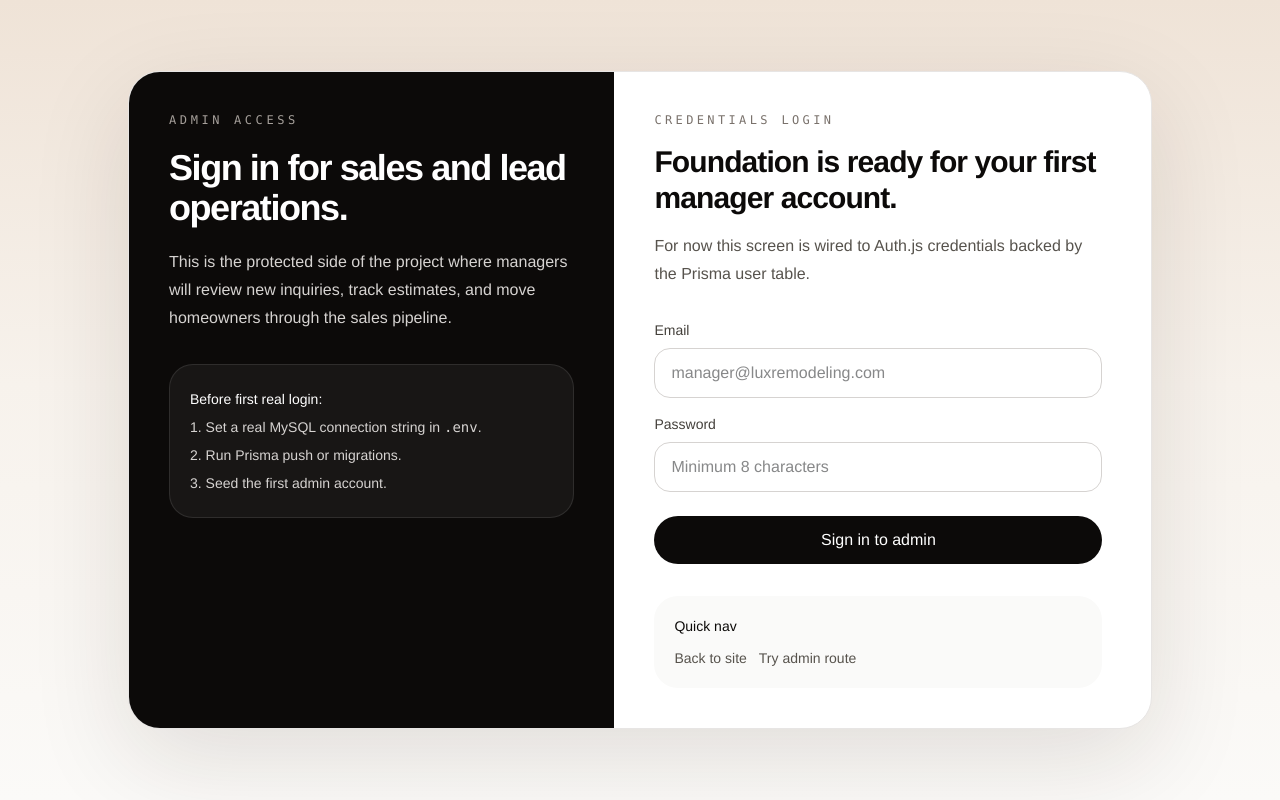
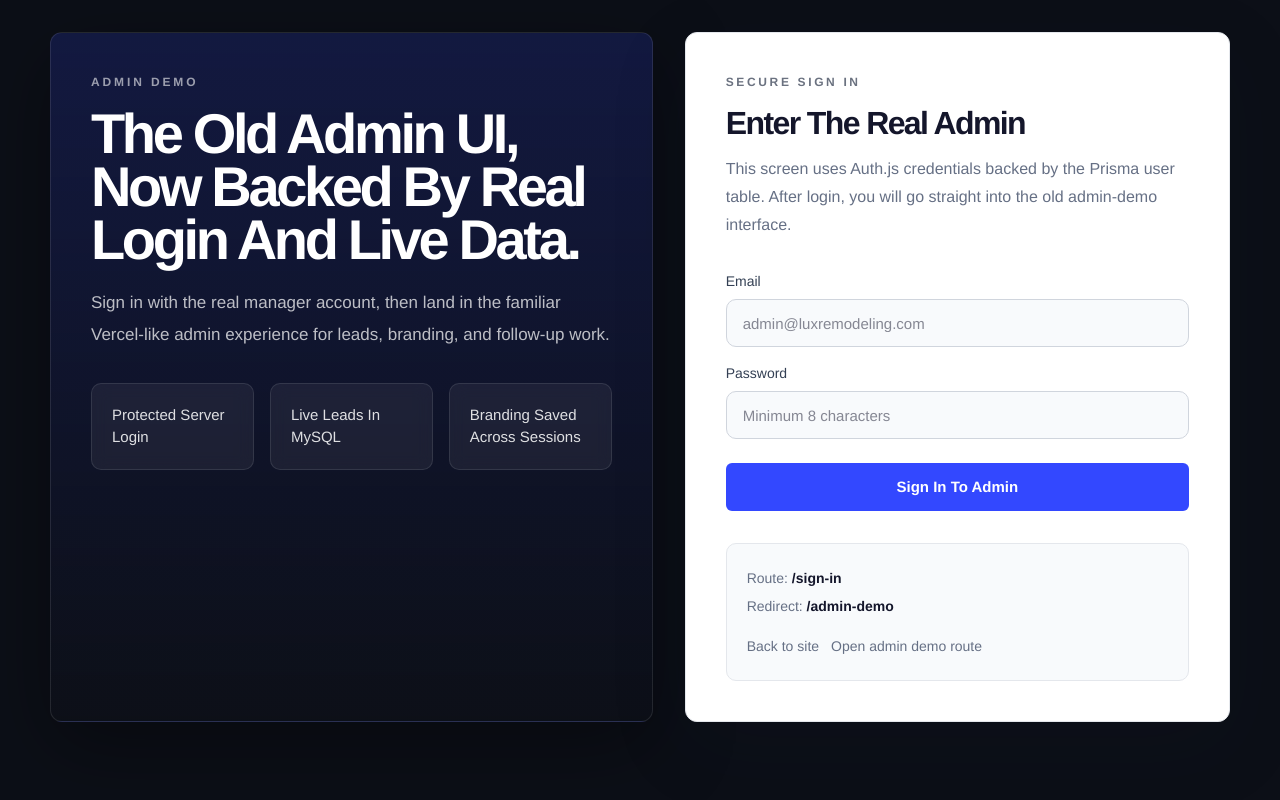
Before and after one commit to power-bl-labs/lux-remodeling, a Next.js app: page /sign-in in a window 1280 px wide. Built offline with nearby package versions, Linux system fonts and the light colour scheme; no server answers; the database is empty.

Commit message:
Restore classic admin UI on top of secure auth

```diff
--- a/src/app/sign-in/page.tsx
+++ b/src/app/sign-in/page.tsx
@@ -9,59 +9,68 @@ type SignInPageProps = {
 
 export default async function SignInPage({ searchParams }: SignInPageProps) {
   const params = await searchParams;
-  const callbackUrl = params.callbackUrl ?? "/admin";
+  const callbackUrl = params.callbackUrl ?? "/admin-demo";
 
   return (
-    <main className="flex min-h-screen items-center justify-center bg-[linear-gradient(180deg,#efe3d7_0%,#f7f2ec_48%,#fbfaf8_100%)] px-6 py-12">
-      <div className="grid w-full max-w-5xl overflow-hidden rounded-[2rem] border border-stone-200 bg-white shadow-[0_30px_100px_rgba(42,28,20,0.12)] lg:grid-cols-[0.95fr_1.05fr]">
-        <section className="bg-stone-950 px-8 py-10 text-stone-100 md:px-10">
-          <p className="font-mono text-xs uppercase tracking-[0.3em] text-stone-400">
-            Admin access
+    <main className="min-h-screen bg-[#0c0f17] px-4 py-8 text-white sm:px-6 lg:px-8">
+      <div className="mx-auto grid max-w-[1180px] gap-8 lg:grid-cols-[1.05fr_0.95fr]">
+        <section className="rounded-[12px] border border-white/10 bg-[linear-gradient(180deg,rgba(51,72,255,0.18),rgba(13,16,24,0.92))] p-8 shadow-[0_24px_80px_rgba(0,0,0,0.36)] sm:p-10">
+          <p className="text-[12px] font-semibold uppercase tracking-[0.24em] text-white/58">
+            Admin Demo
           </p>
-          <h1 className="mt-5 text-4xl font-semibold tracking-[-0.04em] text-white">
-            Sign in for sales and lead operations.
+          <h1 className="mt-4 max-w-[620px] text-[42px] leading-[0.95] font-semibold tracking-[-0.06em] text-white sm:text-[56px]">
+            The Old Admin UI, Now Backed By Real Login And Live Data.
           </h1>
-          <p className="mt-5 max-w-md text-base leading-7 text-stone-300">
-            This is the protected side of the project where managers will review
-            new inquiries, track estimates, and move homeowners through the sales
-            pipeline.
+          <p className="mt-5 max-w-[620px] text-[17px] leading-8 text-white/72">
+            Sign in with the real manager account, then land in the familiar
+            Vercel-like admin experience for leads, branding, and follow-up work.
           </p>
-
-          <div className="mt-8 rounded-[1.5rem] border border-white/10 bg-white/5 p-5 text-sm leading-7 text-stone-300">
-            <p className="font-medium text-white">Before first real login:</p>
-            <p>
-              1. Set a real MySQL connection string in <code>.env</code>.
-            </p>
-            <p>2. Run Prisma push or migrations.</p>
-            <p>3. Seed the first admin account.</p>
+          <div className="mt-8 grid gap-4 sm:grid-cols-3">
+            {[
+              "Protected Server Login",
+              "Live Leads In MySQL",
+              "Branding Saved Across Sessions",
+            ].map((item) => (
+              <div
+                key={item}
+                className="rounded-[10px] border border-white/10 bg-white/6 px-5 py-5 text-[15px] font-medium text-white/86 backdrop-blur"
+              >
+                {item}
+              </div>
+            ))}
           </div>
         </section>
 
-        <section className="px-8 py-10 md:px-10">
-          <div className="max-w-md">
-            <p className="font-mono text-xs uppercase tracking-[0.28em] text-stone-500">
-              Credentials login
+        <section className="rounded-[12px] border border-[#e4e7ec] bg-white p-8 text-[#14162b] shadow-[0_24px_80px_rgba(15,23,42,0.12)] sm:p-10">
+          <div className="max-w-[520px]">
+            <p className="text-[12px] font-semibold uppercase tracking-[0.22em] text-[#6b7280]">
+              Secure Sign In
             </p>
-            <h2 className="mt-4 text-3xl font-semibold tracking-[-0.03em] text-stone-950">
-              Foundation is ready for your first manager account.
+            <h2 className="mt-4 text-[32px] leading-[1] font-semibold tracking-[-0.05em]">
+              Enter The Real Admin
             </h2>
-            <p className="mt-4 text-base leading-7 text-stone-600">
-              For now this screen is wired to Auth.js credentials backed by the
-              Prisma user table.
+            <p className="mt-4 text-[16px] leading-7 text-[#667085]">
+              This screen uses Auth.js credentials backed by the Prisma user table.
+              After login, you will go straight into the old admin-demo interface.
             </p>
 
             <div className="mt-8">
               <SignInForm callbackUrl={callbackUrl} />
             </div>
 
-            <div className="mt-8 rounded-[1.5rem] bg-stone-50 p-5 text-sm text-stone-600">
-              <p className="font-medium text-stone-950">Quick nav</p>
+            <div className="mt-8 rounded-[10px] border border-[#e4e7ec] bg-[#f8fafc] p-5 text-[14px] leading-7 text-[#667085]">
+              <p>
+                Route: <span className="font-semibold text-[#14162b]">/sign-in</span>
+              </p>
+              <p>
+                Redirect: <span className="font-semibold text-[#14162b]">{callbackUrl}</span>
+              </p>
               <div className="mt-3 flex flex-wrap gap-3">
                 <Link className="underline-offset-4 hover:underline" href="/">
                   Back to site
                 </Link>
-                <Link className="underline-offset-4 hover:underline" href="/admin">
-                  Try admin route
+                <Link className="underline-offset-4 hover:underline" href="/admin-demo">
+                  Open admin demo route
                 </Link>
               </div>
             </div>
--- a/src/components/admin/admin-demo-shell.tsx
+++ b/src/components/admin/admin-demo-shell.tsx
@@ -1,15 +1,10 @@
 "use client";
 
 import type { ChangeEvent } from "react";
-import { useEffect, useMemo, useState } from "react";
+import { startTransition, useEffect, useMemo, useState } from "react";
 import Link from "next/link";
-import { SignOutButton } from "@/components/auth/sign-out-button";
-import {
-  DemoLead,
-  getDemoAdminCredentials,
-  saveDemoAdminPassword,
-  setDemoAdminAuth,
-} from "@/lib/demo-store";
+import { signOut } from "next-auth/react";
+import { DemoLead } from "@/lib/demo-store";
 import {
   defaultBrandTheme,
   type BrandThemeSettings,
@@ -42,8 +37,7 @@ export function AdminDemoShell({
   userRole,
 }: AdminDemoShellProps) {
   const [isHydrated, setIsHydrated] = useState(false);
-  const [isAuthed, setIsAuthed] = useState(false);
-  const [loginError, setLoginError] = useState<string | null>(null);
+  const [isSigningOut, setIsSigningOut] = useState(false);
   const [view, setView] = useState<SidebarView>("leads");
   const [leadTab, setLeadTab] = useState<LeadTab>("Quick Lead");
   const [leads, setLeads] = useState<DemoLead[]>([]);
@@ -54,8 +48,6 @@ export function AdminDemoShell({
   const [logoError, setLogoError] = useState<string | null>(null);
   const [themeSaved, setThemeSaved] = useState(false);
   const [logoSaved, setLogoSaved] = useState(false);
-  const [securityError, setSecurityError] = useState<string | null>(null);
-  const [securitySaved, setSecuritySaved] = useState(false);
 
   const quickLeads = useMemo(
     () => leads.filter((lead) => lead.type === "Quick Lead"),
@@ -88,7 +80,6 @@ export function AdminDemoShell({
     }
 
     const frame = window.requestAnimationFrame(() => {
-      setIsAuthed(true);
       setIsHydrated(true);
     });
 
@@ -120,21 +111,6 @@ export function AdminDemoShell({
         </div>
       </div>
     );
-  }
-
-  function handleLogin(formData: FormData) {
-    const username = String(formData.get("username") ?? "").trim();
-    const password = String(formData.get("password") ?? "").trim();
-    const credentials = getDemoAdminCredentials();
-
-    if (username === credentials.username && password === credentials.password) {
-      setDemoAdminAuth(true);
-      setIsAuthed(true);
-      setLoginError(null);
-      return;
-    }
-
-    setLoginError("Use your saved admin demo password.");
   }
 
   function updateThemeField<K extends keyof BrandThemeSettings>(
@@ -199,123 +175,6 @@ export function AdminDemoShell({
     }
   }
 
-  function handlePasswordSave(formData: FormData) {
-    setSecurityError(null);
-
-    const nextPassword = String(formData.get("nextPassword") ?? "").trim();
-    const confirmPassword = String(formData.get("confirmPassword") ?? "").trim();
-
-    if (nextPassword.length < 8) {
-      setSecurityError("Use at least 8 characters for the admin demo password.");
-      return;
-    }
-
-    if (nextPassword !== confirmPassword) {
-      setSecurityError("The new password and confirmation do not match.");
-      return;
-    }
-
-    saveDemoAdminPassword(nextPassword);
-    setSecuritySaved(true);
-    window.setTimeout(() => setSecuritySaved(false), 1800);
-  }
-
-  if (!isAuthed) {
-    return (
-      <div className="min-h-screen bg-[#0c0f17] px-4 py-8 text-white sm:px-6 lg:px-8">
-        <div className="mx-auto grid max-w-[1180px] gap-8 lg:grid-cols-[1.05fr_0.95fr]">
-          <section className="rounded-[12px] border border-white/10 bg-[linear-gradient(180deg,rgba(51,72,255,0.18),rgba(13,16,24,0.92))] p-8 shadow-[0_24px_80px_rgba(0,0,0,0.36)] sm:p-10">
-            <p className="text-[12px] font-semibold uppercase tracking-[0.24em] text-white/58">
-              Admin Demo
-            </p>
-            <h1 className="mt-4 max-w-[620px] text-[42px] leading-[0.95] font-semibold tracking-[-0.06em] text-white sm:text-[56px]">
-              Vercel-Like Admin UI, Wired To Your Live Local Demo Leads.
-            </h1>
-            <p className="mt-5 max-w-[620px] text-[17px] leading-8 text-white/72">
-              This demo login is local-only. Once inside, you can change site colors, review
-              Quick Leads from the hero form, and call or text each homeowner directly.
-            </p>
-            <div className="mt-8 grid gap-4 sm:grid-cols-3">
-              {[
-                "Change Brand Colors",
-                "Review Quick Leads",
-                "Call Or Text Fast",
-              ].map((item) => (
-                <div
-                  key={item}
-                  className="rounded-[10px] border border-white/10 bg-white/6 px-5 py-5 text-[15px] font-medium text-white/86 backdrop-blur"
-                >
-                  {item}
-                </div>
-              ))}
-            </div>
-          </section>
-
-          <section className="rounded-[12px] border border-[#e4e7ec] bg-white p-8 text-[#14162b] shadow-[0_24px_80px_rgba(15,23,42,0.12)] sm:p-10">
-            <p className="text-[12px] font-semibold uppercase tracking-[0.22em] text-[#6b7280]">
-              Local Sign In
-            </p>
-            <h2 className="mt-4 text-[32px] leading-[1] font-semibold tracking-[-0.05em]">
-              Enter The Demo Admin
-            </h2>
-            <p className="mt-4 text-[16px] leading-7 text-[#667085]">
-              Use the local demo credentials below. No database setup is required for this screen.
-            </p>
-
-            <form action={handleLogin} className="mt-8 grid gap-4">
-              <div className="grid gap-2">
-                <label className="text-sm font-medium text-[#344054]" htmlFor="username">
-                  Username
-                </label>
-                <input
-                  defaultValue="admin"
-                  className="h-12 rounded-[10px] border border-[#d0d5dd] bg-[#f8fafc] px-4 text-[15px] font-medium outline-none transition focus:border-[var(--brand-blue)]"
-                  id="username"
-                  name="username"
-                  type="text"
-                />
-              </div>
-              <div className="grid gap-2">
-                <label className="text-sm font-medium text-[#344054]" htmlFor="password">
-                  Password
-                </label>
-                <input
-                  defaultValue="admin"
-                  className="h-12 rounded-[10px] border border-[#d0d5dd] bg-[#f8fafc] px-4 text-[15px] font-medium outline-none transition focus:border-[var(--brand-blue)]"
-                  id="password"
-                  name="password"
-                  type="password"
-                />
-              </div>
-
-              <button
-                className="mt-2 inline-flex h-12 items-center justify-center rounded-[6px] bg-[var(--brand-blue)] px-5 text-[15px] font-semibold text-white transition hover:opacity-95"
-                type="submit"
-              >
-                Sign In To Admin Demo
-              </button>
-
-              {loginError ? (
-                <p className="text-sm font-medium text-[#b42318]">{loginError}</p>
-              ) : null}
-            </form>
-
-            <div className="mt-8 rounded-[10px] border border-[#e4e7ec] bg-[#f8fafc] p-5 text-[14px] leading-7 text-[#667085]">
-              <p>
-                URL: <span className="font-semibold text-[#14162b]">/admin-demo</span>
-              </p>
-              <p>
-                Login: <span className="font-semibold text-[#14162b]">admin</span>
-              </p>
-              <p>
-                Password: <span className="font-semibold text-[#14162b]">admin</span>
-              </p>
-            </div>
-          </section>
-        </div>
-      </div>
-    );
-  }
 
   return (
     <div className="min-h-screen bg-[#f5f7fb] text-[#14162b]">
@@ -364,13 +223,21 @@ export function AdminDemoShell({
             </button>
           </nav>
 
-          <div className="mt-6 rounded-[10px] border border-[#eaecf0] bg-[#f8fafc] px-4 py-4 text-[13px] leading-6 text-[#475467]">
-            <p className="font-semibold text-[#14162b]">{userEmail}</p>
-            <p className="uppercase tracking-[0.16em] text-[#98a2b3]">{userRole}</p>
-          </div>
-          <div className="mt-4">
-            <SignOutButton />
-          </div>
+          <button
+            className="mt-6 inline-flex h-11 w-full items-center justify-center rounded-[6px] border border-[#d0d5dd] bg-white text-[15px] font-semibold text-[#344054] transition hover:border-[#98a2b3] disabled:cursor-not-allowed disabled:opacity-60"
+            disabled={isSigningOut}
+            onClick={() => {
+              setIsSigningOut(true);
+              startTransition(async () => {
+                await signOut({
+                  callbackUrl: "/sign-in",
+                });
+              });
+            }}
+            type="button"
+          >
+            {isSigningOut ? "Signing Out..." : "Log Out"}
+          </button>
           <Link
             className="mt-3 inline-flex h-11 w-full items-center justify-center rounded-[6px] bg-[var(--brand-blue)] text-[15px] font-semibold text-white shadow-[0_10px_24px_rgba(51,72,255,0.18)] transition hover:-translate-y-0.5 hover:opacity-95"
             href="/"
@@ -498,8 +365,8 @@ export function AdminDemoShell({
                   Security
                 </h3>
                 <p className="mt-3 text-[15px] leading-7 text-[#667085]">
-                  This admin screen now relies on the real manager session instead of the old
-                  browser-only demo password.
+                  This panel keeps the old admin-demo look, but access is now protected by the
+                  real server-side manager session.
                 </p>
 
                 <div className="mt-5 rounded-[10px] border border-[#eaecf0] bg-[#f8fafc] px-4 py-4 text-[14px] text-[#667085]">
@@ -508,41 +375,9 @@ export function AdminDemoShell({
                 <div className="mt-3 rounded-[10px] border border-[#eaecf0] bg-[#f8fafc] px-4 py-4 text-[14px] text-[#667085]">
                   Role <span className="font-semibold uppercase text-[#14162b]">{userRole}</span>
                 </div>
-
-                <form action={handlePasswordSave} className="mt-5 grid gap-4">
-                  <label className="grid gap-2">
-                    <span className="text-[14px] font-semibold text-[#344054]">New Password</span>
-                    <input
-                      className="h-11 rounded-[8px] border border-[#d0d5dd] bg-white px-3 text-[14px] font-medium text-[#344054] outline-none"
-                      name="nextPassword"
-                      placeholder="At least 8 characters"
-                      type="password"
-                    />
-                  </label>
-                  <label className="grid gap-2">
-                    <span className="text-[14px] font-semibold text-[#344054]">Confirm Password</span>
-                    <input
-                      className="h-11 rounded-[8px] border border-[#d0d5dd] bg-white px-3 text-[14px] font-medium text-[#344054] outline-none"
-                      name="confirmPassword"
-                      placeholder="Repeat the new password"
-                      type="password"
-                    />
-                  </label>
-
-                  <button
-                    className="inline-flex h-12 items-center justify-center rounded-[6px] bg-[var(--brand-blue)] px-5 text-[15px] font-semibold text-white shadow-[0_10px_24px_rgba(51,72,255,0.24)] transition hover:-translate-y-0.5 hover:opacity-95"
-                    style={{ color: "#ffffff" }}
-                    type="submit"
-                  >
-                    Save Changes
-                  </button>
-                </form>
-                {securitySaved ? (
-                  <p className="mt-3 text-sm font-semibold text-[#16a34a]">Saved</p>
-                ) : null}
-                {securityError ? (
-                  <p className="mt-3 text-sm font-medium text-[#b42318]">{securityError}</p>
-                ) : null}
+                <div className="mt-5 rounded-[10px] border border-[#eaecf0] bg-[#f8fafc] px-4 py-4 text-[14px] leading-7 text-[#667085]">
+                  Use the sign-out button in the sidebar to leave this protected admin session.
+                </div>
               </div>
 
               <div className="rounded-[12px] border border-[#e4e7ec] bg-white p-6 shadow-[0_16px_44px_rgba(15,23,42,0.06)]">
--- a/src/components/auth/sign-in-form.tsx
+++ b/src/components/auth/sign-in-form.tsx
@@ -40,27 +40,27 @@ export function SignInForm({ callbackUrl }: SignInFormProps) {
   }
 
   return (
-    <form action={handleSubmit} className="grid gap-4">
+    <form action={handleSubmit} className="mt-8 grid gap-4">
       <div className="grid gap-2">
-        <label className="text-sm font-medium text-stone-700" htmlFor="email">
+        <label className="text-sm font-medium text-[#344054]" htmlFor="email">
           Email
         </label>
         <input
           required
-          className="rounded-2xl border border-stone-300 bg-white px-4 py-3 outline-none transition focus:border-stone-500"
+          className="h-12 rounded-[10px] border border-[#d0d5dd] bg-[#f8fafc] px-4 text-[15px] font-medium outline-none transition focus:border-[var(--brand-blue)]"
           id="email"
           name="email"
           type="email"
-          placeholder="manager@luxremodeling.com"
+          placeholder="admin@luxremodeling.com"
         />
       </div>
       <div className="grid gap-2">
-        <label className="text-sm font-medium text-stone-700" htmlFor="password">
+        <label className="text-sm font-medium text-[#344054]" htmlFor="password">
           Password
         </label>
         <input
           required
-          className="rounded-2xl border border-stone-300 bg-white px-4 py-3 outline-none transition focus:border-stone-500"
+          className="h-12 rounded-[10px] border border-[#d0d5dd] bg-[#f8fafc] px-4 text-[15px] font-medium outline-none transition focus:border-[var(--brand-blue)]"
           id="password"
           name="password"
           type="password"
@@ -69,14 +69,14 @@ export function SignInForm({ callbackUrl }: SignInFormProps) {
       </div>
 
       <button
-        className="mt-2 rounded-full bg-stone-950 px-5 py-3 font-medium text-white transition hover:bg-stone-800 disabled:cursor-not-allowed disabled:opacity-60"
+        className="mt-2 inline-flex h-12 items-center justify-center rounded-[6px] bg-[var(--brand-blue)] px-5 text-[15px] font-semibold text-white transition hover:opacity-95 disabled:cursor-not-allowed disabled:opacity-60"
         disabled={isPending}
         type="submit"
       >
-        {isPending ? "Signing in..." : "Sign in to admin"}
+        {isPending ? "Signing In..." : "Sign In To Admin"}
       </button>
 
-      {error ? <p className="text-sm text-[#a6402d]">{error}</p> : null}
+      {error ? <p className="text-sm font-medium text-[#b42318]">{error}</p> : null}
     </form>
   );
 }
```
